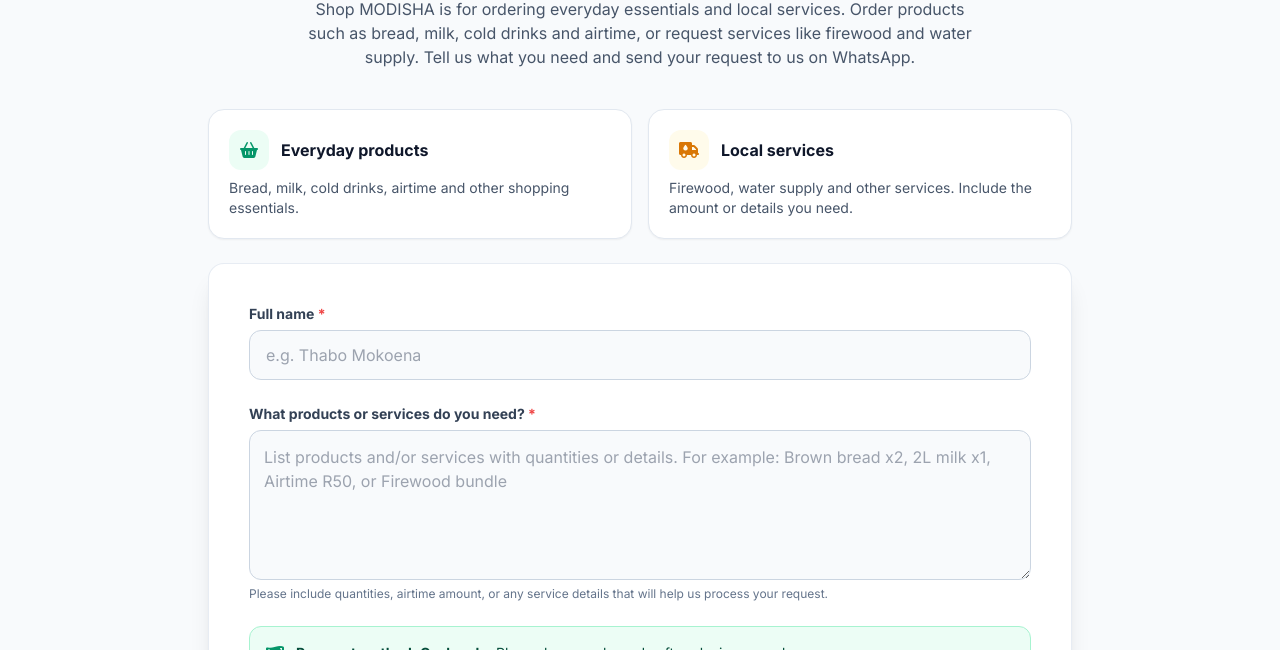
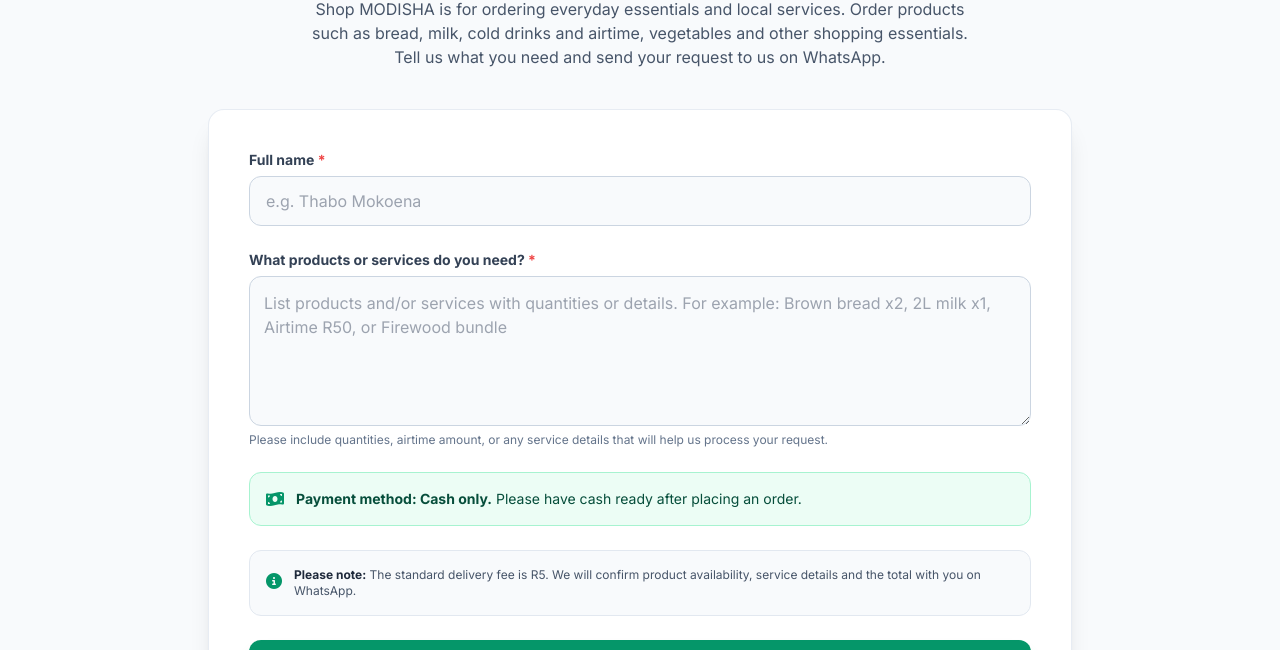
Before and after one commit to kgolaganopoosa/shopmodishaV2, a plain HTML site: page index.html in a window 1280 px wide. Shown: the part 250-900 px from the top of the page. Drawn offline with nearby package versions, Linux system fonts and the light colour scheme.

Commit message:
Update index.html

```diff
--- a/index.html
+++ b/index.html
@@ -35,10 +35,11 @@
                     <span class="block text-[10px] font-semibold uppercase tracking-wider text-slate-400">Products & Services Ordering</span>
                 </span>
             </a>
+            <!--
             <span class="inline-flex items-center gap-1.5 text-xs font-semibold text-slate-600 bg-slate-100 px-3 py-2 rounded-full border border-slate-200">
                 <i class="fa-brands fa-whatsapp text-emerald-500 text-base" aria-hidden="true"></i>
                 WhatsApp ordering
-            </span>
+            </span>-->
         </div>
     </header>
 
@@ -49,10 +50,10 @@
             </span>
             <h1 class="text-3xl sm:text-4xl font-extrabold text-slate-900 tracking-tight">Products and services, delivered</h1>
             <p class="mt-3 text-sm sm:text-base text-slate-600 max-w-2xl mx-auto">
-                Shop MODISHA is for ordering everyday essentials and local services. Order products such as bread, milk, cold drinks and airtime, or request services like firewood and water supply. Tell us what you need and send your request to us on WhatsApp.
+                Shop MODISHA is for ordering everyday essentials and local services. Order products such as bread, milk, cold drinks and airtime, vegetables and other shopping essentials. Tell us what you need and send your request to us on WhatsApp.
             </p>
         </section>
-
+        <!--
         <section class="grid sm:grid-cols-2 gap-4 mb-6" aria-label="What you can order">
             <article class="bg-white rounded-2xl border border-slate-200 p-5 shadow-sm">
                 <div class="flex items-center gap-3 mb-2">
@@ -68,7 +69,7 @@
                 </div>
                 <p class="text-sm text-slate-600">Firewood, water supply and other services. Include the amount or details you need.</p>
             </article>
-        </section>
+        </section>-->
 
         <section class="bg-white rounded-2xl shadow-xl border border-slate-200/80 overflow-hidden">
             <div class="p-6 sm:p-10">
```
